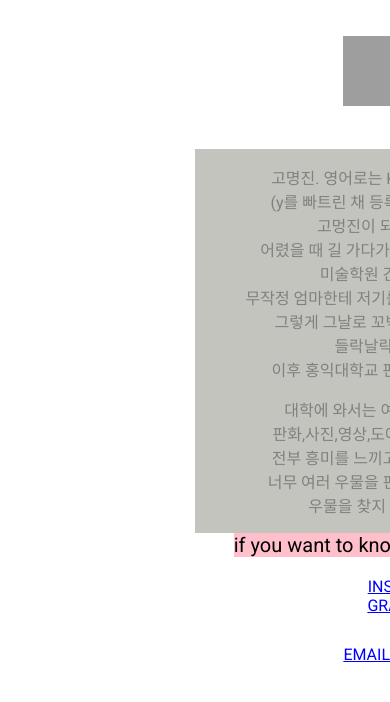
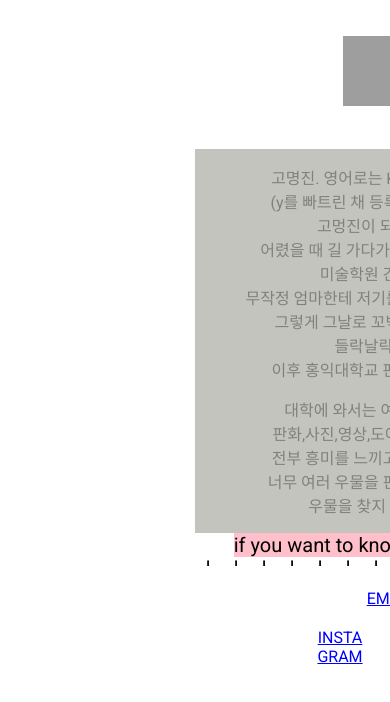
Before and after one commit to kom-eongjin/profile, a plain HTML site: page index.html in a window 390 px wide. Shown: the part 198-900 px from the top of the page. Drawn offline with nearby package versions, Linux system fonts and the light colour scheme; grey boxes are pictures that could not be loaded.

Commit message:
Add files via upload
+ mobile ver

```diff
--- a/index.html
+++ b/index.html
@@ -3,7 +3,7 @@
   <head>
     <meta charset="utf-8">
     <title>kom eongjin</title>
-    <meta name="viewport" content="width=device-width,initial-scale=0.5">
+    <meta name="viewport" content="width=device-width,initial-scale=1.0">
     <meta name="description" content="kom eongjin - profile">
     <link rel="stylesheet" type="text/css" href="style.css"/>
     <style>
@@ -51,6 +51,9 @@
     <section class="item item5">
       - - - - - - - - - >
    </section>
+  <div class="item item11">
+   <a href="mailto:dbrcmd@gmail.com" title="메일">EMAIL</a>
+  </div>
   <div class="item item6">
     <a href="https://www.instagram.com/kom_eongjin/" target="_blank" title="인스타그램">INSTA<br>GRAM</a>
 </div>
@@ -61,7 +64,7 @@
 
   </div>
   <section class="item item8">
-    - - - - - - - >
+    <!-- - - - - - - - > -->
 </section>
 </div>
 <div class="container-a4">
@@ -69,7 +72,7 @@
 
   </div>
   <div class="item item10">
-    <a href="mailto:dbrcmd@gmail.com" title="메일">EMAIL</a>
+    <!-- <a href="mailto:dbrcmd@gmail.com" title="메일">EMAIL</a> -->
   </div>
   </div>
 </div>
--- a/style.css
+++ b/style.css
@@ -23,10 +23,10 @@ box-sizing: border-box;
 }
 
 @font-face{
-  font-family: 'Roboto', sans-serif;
+  font-family:'Roboto',sans-serif;
 }
 body{
-  font-family: 'Roboto', sans-serif;
+  font-family:'Roboto', sans-serif;
   word-break: keep-all;
 }
 aside{
@@ -88,9 +88,9 @@ align-items: center;
 }
 .container-a2{
 display: flex;
-flex-direction: row; column;
+flex-direction: row;
 align-items: center;
-height: auto; 100vh;
+height: auto;
 width: 100vw;
 background: white;
 }
@@ -137,11 +137,15 @@ flex: 1;
 /* background: yellowgreen; */
 font-size: 6vw;
 }
+.item11{
+flex: 0.5;
+margin-top: 20px;
+}
 .item6{
-flex: 1;
+flex: 0.5;
 /* background: yellow; */
 margin-top: 20px;
-margin-left: 100px;
+/*margin-left: 100px;*/
 margin-right: 100px;
 }
 .item7{
@@ -184,38 +188,6 @@ background-color: rgba(0,0,0,0);
 
 
 @media all and (max-width:640px){
- /*.m-item1{
-  flex-direction: column;
- }
- .m-item2{
-  flex-direction: column;
- }*/
- /*.container-all{
-  width: 200vw;
- }*/
- /*.container-a2, .container-b2, .container-a3, .container-a4{
-  width: 100vw;
- }*/
-
-
- /*.container-1{
-  font-size: 40rem;
- }
- .item1{
-  flex: 1;
- }
- .item2{
-  flex: 1;
- }
- .item3{
-  flex: 1;
- }
- .item4{
-  flex: 1;
- }
- img{
-  width: 100%;
- }*/
  img{
   width: 30%;
  }
@@ -229,6 +201,9 @@ background-color: rgba(0,0,0,0);
  .container-a2{
   flex-direction: column;
  }
+ .container-b2{
+  flex-direction: column;
+ }
  .container-a3{
   display: none;
  }
@@ -236,7 +211,9 @@ background-color: rgba(0,0,0,0);
   margin: 10%;
  }
  .item5{
-  display: none;
+  writing-mode: vertical-lr;
+-webkit-writing-mode: vertical-lr;
+-ms-writing-mode: vertical-lr;
  }
  .item7{
   display: none;
```
